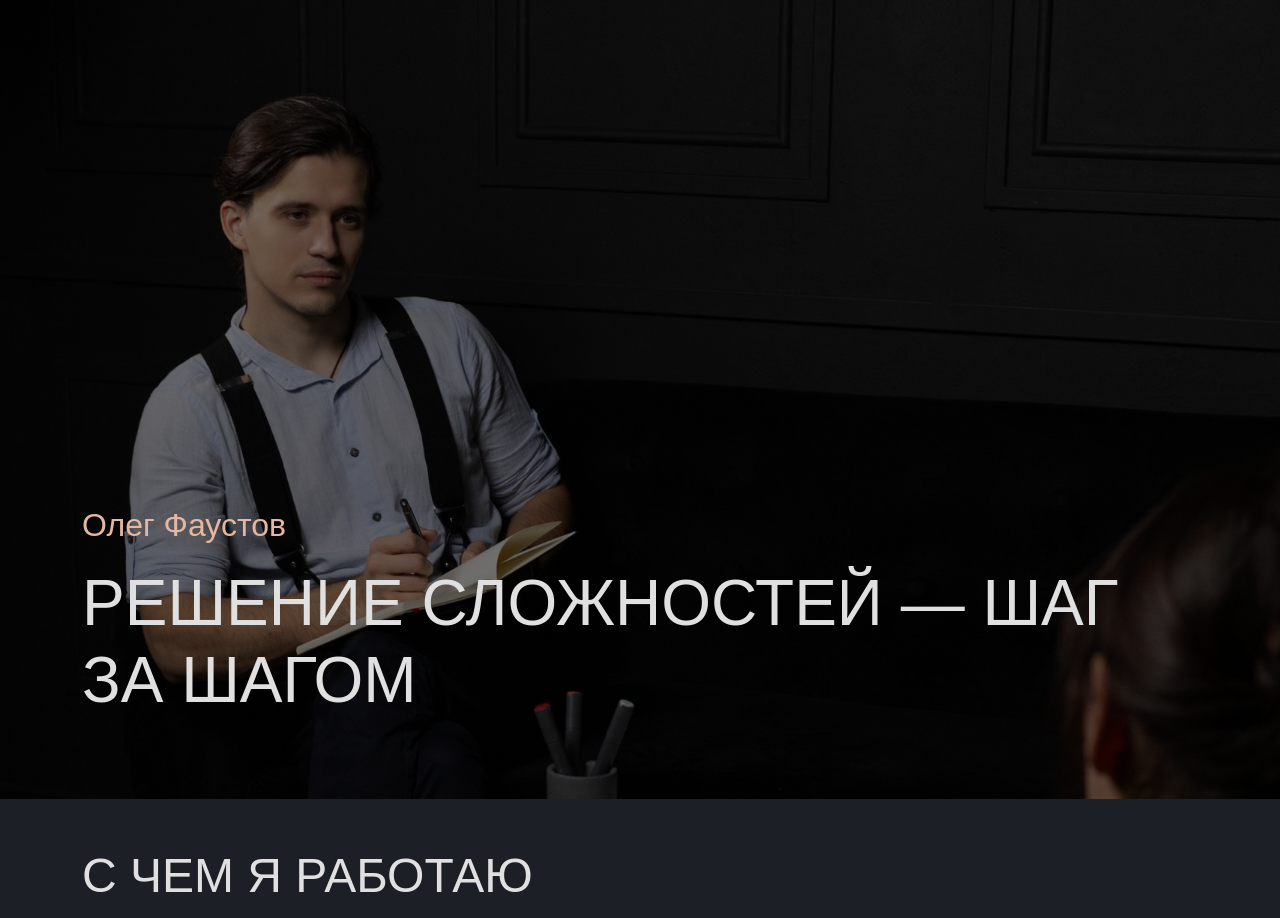
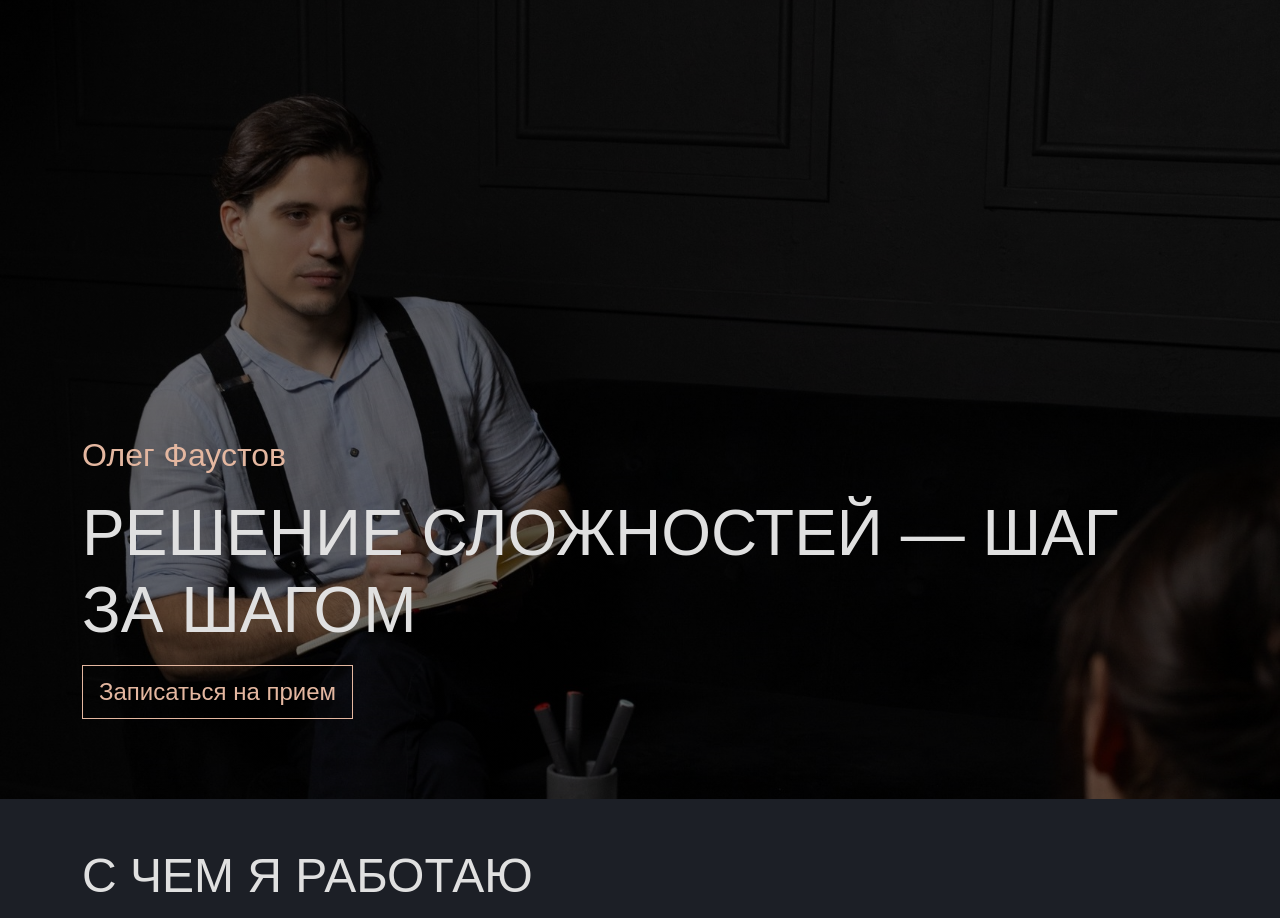
Before and after one commit to OldXrist/psy_faust, a Django app: page / in a window 1280 px wide. Shown: the part 83-1001 px from the top of the page. Run offline with Django 5.2, Linux system fonts and the light colour scheme; data that the repository does not hold is empty.

Commit message:
Added target action to viewport

```diff
--- a/static/css/style.css
+++ b/static/css/style.css
@@ -124,6 +124,11 @@ h2 {
 .hero p {
   font-size: 2rem;
   color: #E4B7A0;
+}
+
+.hero a {
+  margin-top: 1rem;
+  font-size: 1.5rem;
 }
 
 h1 {
--- a/templates/viewport/viewport.html
+++ b/templates/viewport/viewport.html
@@ -4,6 +4,7 @@
   <div class="container" data-aos="zoom-out" data-aos-delay="100">
       <p>Олег Фаустов</p>
       <h1>РЕШЕНИЕ СЛОЖНОСТЕЙ — ШАГ ЗА ШАГОМ</h1>
+      <a href="#contacts" class="btn btn-lg me-2">Записаться на прием</a>
   </div>
 
 </section>
```
